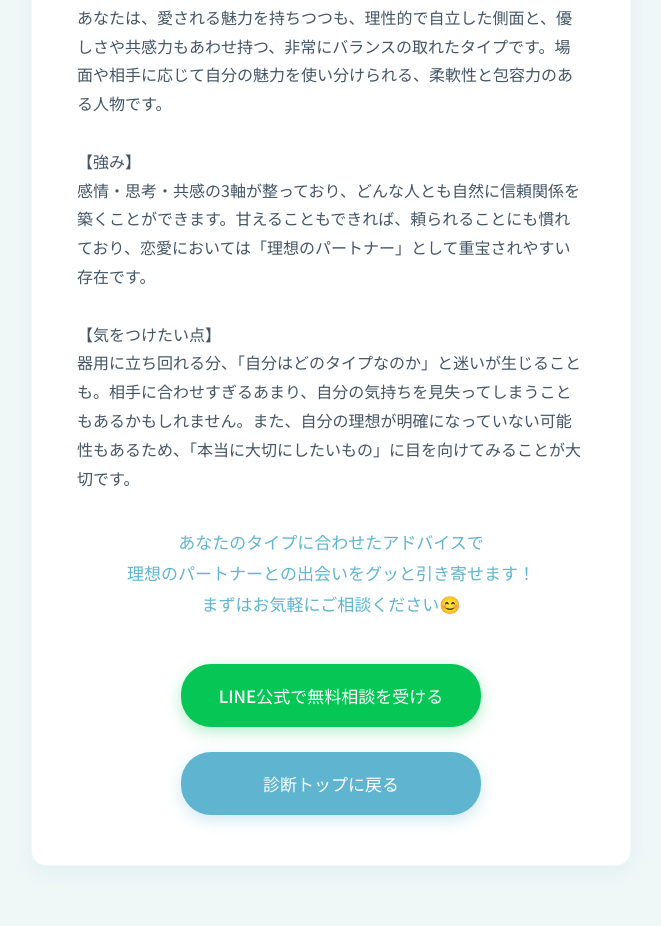
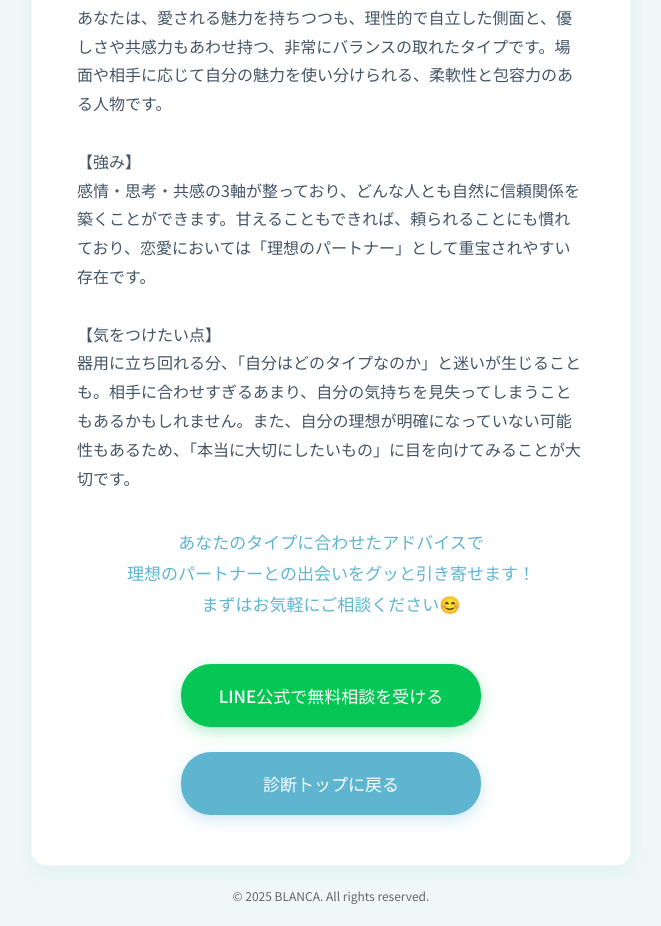
Before and after one commit to reito/free_diagnosis, a plain HTML site: page result.html in a window 1280 px wide. Shown: the part 511-1437 px from the top of the page, without its empty margins (309-970 px from the left). Before the commit the page ends 1397 px from the top, so only its background shows below. Drawn offline with Linux system fonts and the light colour scheme.

Commit message:
著作権表示を追加

```diff
--- a/result.html
+++ b/result.html
@@ -326,6 +326,10 @@
         </div>
     </div>
 
+    <div style="margin-top: 20px; color: #666; font-size: 12px;">
+        © 2025 BLANCA. All rights reserved.
+    </div>
+
     <script>
         // キャラクター画像のマッピング
         const characterImages = {
```
